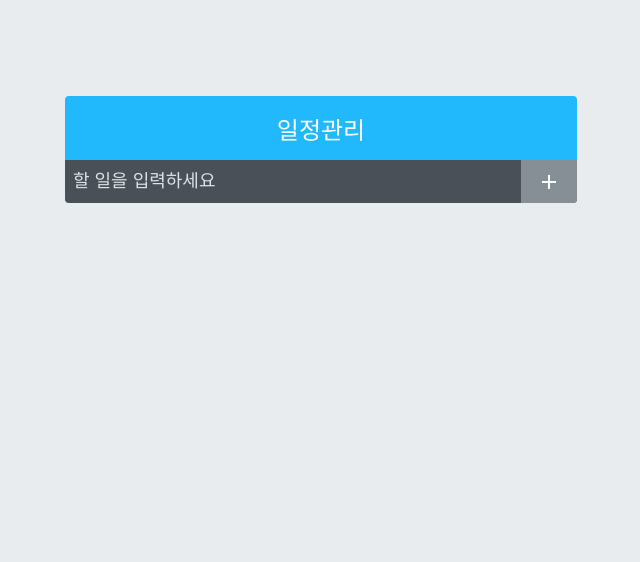
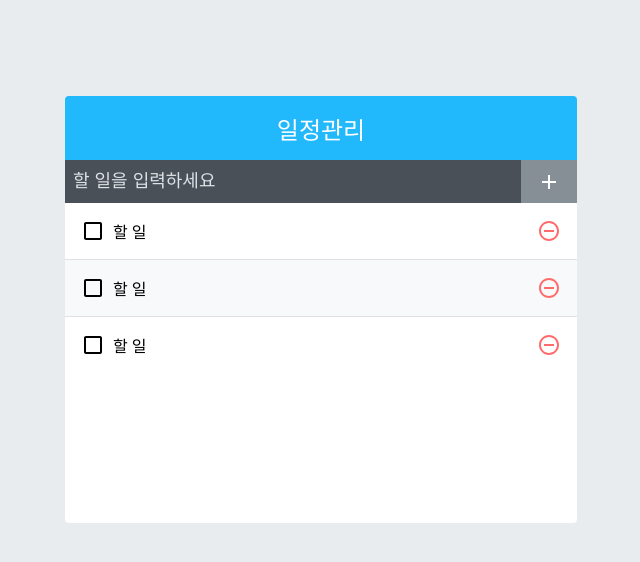
Before and after one commit to overaction/react_practice, a React (Create React App) app: page / in a window 1280 px wide. Shown: the top 562 px of the page, without its empty margins (319-959 px from the left). Built offline with nearby package versions, Linux system fonts and the light colour scheme.

Commit message:
Todo_app #2 component styling

```diff
--- a/src/App.js
+++ b/src/App.js
@@ -1,11 +1,13 @@
 import React from 'react';
 import TodoTemplate from './Todo_app/components/TodoTemplate';
 import TodoInsert from './Todo_app/components/TodoInsert';
+import TodoList from './Todo_app/components/TodoList';
 
 const App = () => {
     return (
         <TodoTemplate>
             <TodoInsert />
+            <TodoList />
         </TodoTemplate>
     )
 }
--- /dev/null
+++ b/src/Todo_app/components/TodoList.js
@@ -0,0 +1,15 @@
+import React from 'react';
+import './TodoList.scss';
+import TodoListItem from './TodoListItem';
+
+const TodoList = () => {
+    return (
+        <div className="TodoList">
+            <TodoListItem />
+            <TodoListItem />
+            <TodoListItem />
+        </div>
+    )
+}
+
+export default TodoList;
--- /dev/null
+++ b/src/Todo_app/components/TodoList.scss
@@ -0,0 +1,5 @@
+.TodoList {
+    min-height: 320px;
+    max-height: 513px;
+    overflow-y: auto;
+}
--- /dev/null
+++ b/src/Todo_app/components/TodoListItem.js
@@ -0,0 +1,23 @@
+import React from 'react';
+import {
+    MdCheckBoxOutlineBlank,
+    MdCheckBox,
+    MdRemoveCircleOutline
+} from 'react-icons/md';
+import './TodoListItem.scss';
+
+const TodoListItem = () => {
+    return (
+        <div className="TodoListItem">
+            <div className="checkbox">
+                <MdCheckBoxOutlineBlank />
+                <div className="text">할 일</div>
+            </div>
+            <div className="remove">
+                <MdRemoveCircleOutline />
+            </div>
+        </div>
+    )
+}
+
+export default TodoListItem;
--- /dev/null
+++ b/src/Todo_app/components/TodoListItem.scss
@@ -0,0 +1,46 @@
+.TodoListItem {
+    padding: 1rem;
+    display: flex;
+    align-items: center;
+    &:nth-child(even) { //짝수 번째 항목들에 대해
+        background: #f8f9fa;
+    }
+    .checkbox {
+        cursor: pointer;
+        flex: 1; //차지할 수 있는 모든영역 차지
+        display: flex;
+        align-items: center;
+        svg {
+            // 아이콘
+            font-size: 1.5rem;
+        }
+        .text {
+            margin-left: 0.5rem;
+            flex: 1;
+        }
+        //체크되었을 때 보여 줄 스타일
+        &.checked {
+            svg {
+                color: #22b8cf;
+            }
+            .text {
+                color: #adb5bd;
+                text-decoration: line-through;
+            }
+        }
+    }
+    .remove {
+        display: flex;
+        align-items: center;
+        font-size: 1.5rem;
+        color: #ff6b6b;
+        cursor: pointer;
+        &:hover {
+            color: #ff8787;
+        }
+    }
+    //엘리먼트 사이에 테두리를 추가
+    & + & {
+        border-top: 1px solid #dee2e6;
+    }
+}
```
